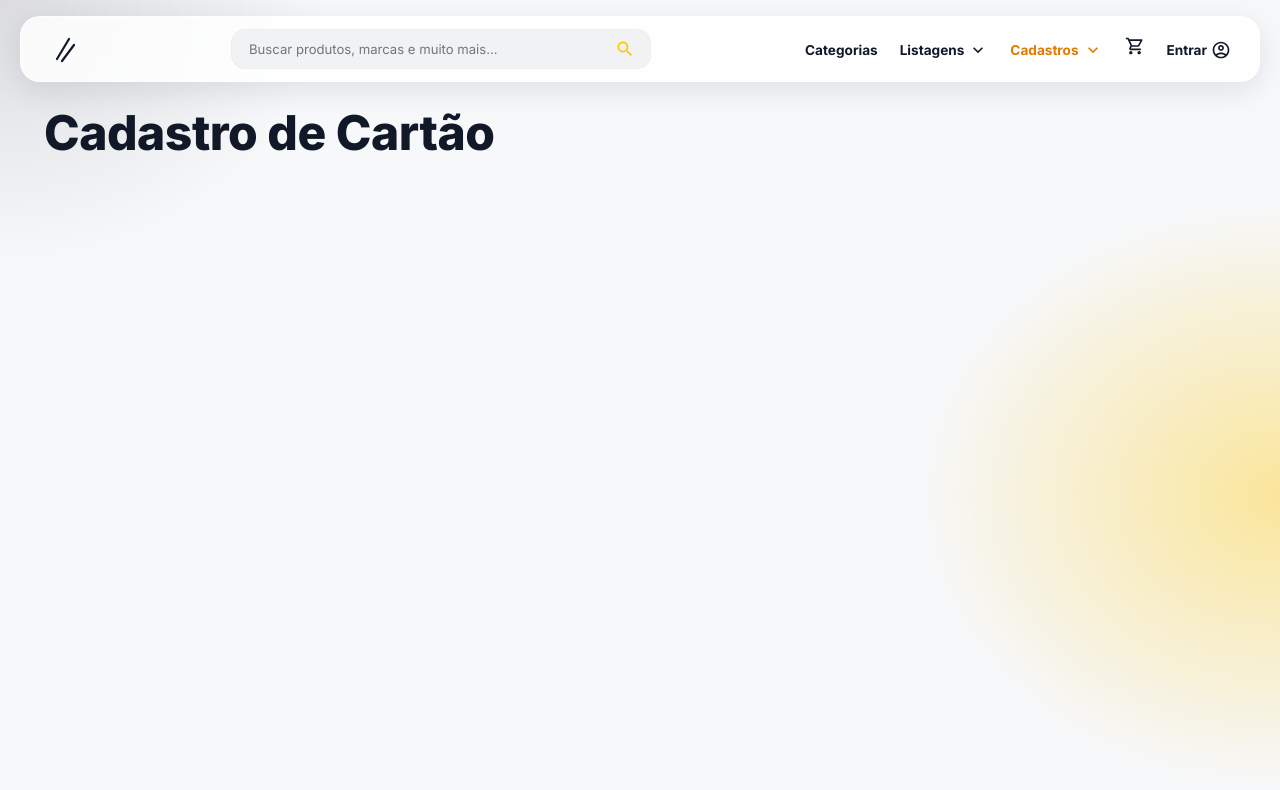
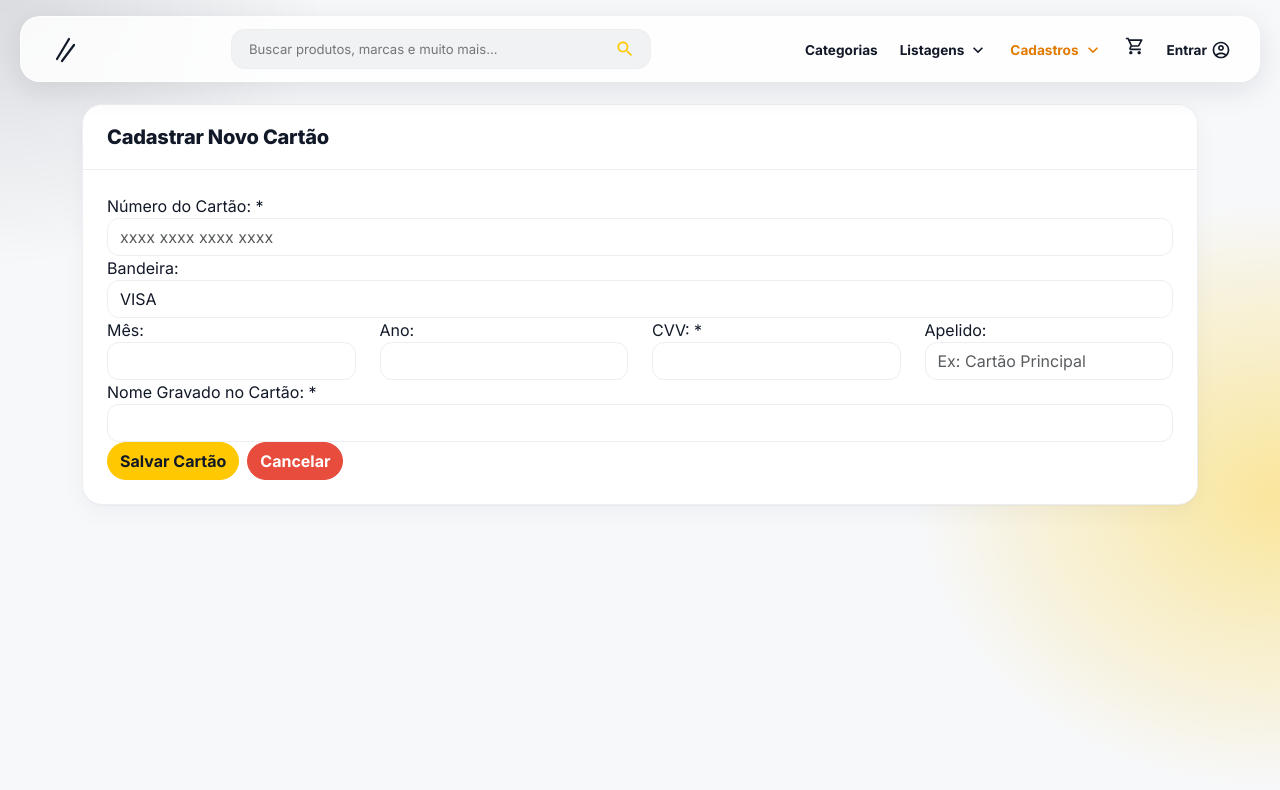
Before and after one commit to Fsp30/ecommerce-lp2, a React (Create React App) app: page /cadastro-cartao in a window 1280 px wide. Shown: the top 790 px of the page. Built offline with nearby package versions, Linux system fonts and the light colour scheme.

Commit message:
create register card credit

```diff
--- a/src/view/cadastro-cartao.js
+++ b/src/view/cadastro-cartao.js
@@ -1,10 +1,224 @@
-import React from "react";
+import React, { useState } from "react";
+import { useNavigate } from "react-router-dom";
+import axios from "axios";
+
+import Stack from "@mui/material/Stack";
+
+import Card from "../components/card";
+import FormGroup from "../components/form-group";
+import { mensagemSucesso, mensagemErro } from "../components/toastr";
+import { obterSessao } from "../config/sessao";
+import { BASE_URL } from "../config/axios";
+
+// Algoritmo de Luhn (RN06)
+function validoPorLuhn(numero) {
+    const digitos = numero.replace(/\D/g, "");
+    if (digitos.length < 13) return false;
+
+    let soma = 0;
+    let dobrar = false;
+
+    for (let i = digitos.length - 1; i >= 0; i--) {
+        let d = Number(digitos[i]);
+        if (dobrar) {
+            d *= 2;
+            if (d > 9) d -= 9;
+        }
+        soma += d;
+        dobrar = !dobrar;
+    }
+
+    return soma % 10 === 0;
+}
+
+const BANDEIRAS = ["VISA", "MASTERCARD", "ELO", "AMEX", "HIPERCARD"];
 
 function CadastroCartao() {
+    const navigate = useNavigate();
+    const baseURL = `${BASE_URL}/cartoes`;
+    const { clienteId } = obterSessao();
+
+    const [numeroCartao, setNumeroCartao] = useState("");
+    const [bandeira, setBandeira] = useState("VISA");
+    const [validadeMes, setValidadeMes] = useState("");
+    const [validadeAno, setValidadeAno] = useState("");
+    const [cvv, setCvv] = useState("");
+    const [apelido, setApelido] = useState("");
+    const [nomeTitular, setNomeTitular] = useState("");
+
+    const numeroLimpo = numeroCartao.replace(/\D/g, "");
+    const numeroValido = numeroLimpo.length >= 13 && validoPorLuhn(numeroLimpo);
+
+    function limpar() {
+        setNumeroCartao("");
+        setBandeira("VISA");
+        setValidadeMes("");
+        setValidadeAno("");
+        setCvv("");
+        setApelido("");
+        setNomeTitular("");
+    }
+
+    // function cancelar() {
+    //     navigate("/listagem-cartoes");
+    // }
+
+    async function salvar() {
+        if (!numeroValido) {
+            mensagemErro("Número do cartão inválido.");
+            return;
+        }
+        if (!validadeMes || !validadeAno) {
+            mensagemErro("Informe o mês e o ano de validade.");
+            return;
+        }
+        if (!cvv.trim()) {
+            mensagemErro("O campo CVV é obrigatório.");
+            return;
+        }
+        if (!nomeTitular.trim()) {
+            mensagemErro("O campo Nome Gravado no Cartão é obrigatório.");
+            return;
+        }
+
+        const primeiros4 = numeroLimpo.slice(0, 4);
+        const ultimos4 = numeroLimpo.slice(-4);
+
+        const data = {
+            idCliente: clienteId ? Number(clienteId) : null,
+            numeroHash: `hash_${primeiros4}********${ultimos4}`,
+            paymentToken: `tok_${Math.random().toString(36).slice(2, 10)}`,
+            bandeira,
+            nomeTitular: nomeTitular.trim().toUpperCase(),
+            validadeMes: Number(validadeMes),
+            validadeAno: Number(validadeAno),
+            apelido: apelido.trim(),
+            status: "ATIVO",
+        };
+
+        try {
+            await axios.post(baseURL, data, {
+                headers: { "Content-Type": "application/json" },
+            });
+            mensagemSucesso("Cartão cadastrado com sucesso!");
+            navigate("/listagem-cartoes");
+        } catch (error) {
+            mensagemErro(error.response?.data || "Erro ao salvar o cartão.");
+        }
+    }
+
     return (
-        <h1>
-            Cadastro de Cartão
-        </h1>
+        <div className="container">
+            <Card title="Cadastrar Novo Cartão">
+                <div className="row">
+                    <div className="col-lg-12">
+                        <div className="bs-component">
+                            <FormGroup label="Número do Cartão: *" htmlFor="inputNumero">
+                                <input
+                                    type="text"
+                                    id="inputNumero"
+                                    placeholder="xxxx xxxx xxxx xxxx"
+                                    value={numeroCartao}
+                                    className="form-control"
+                                    onChange={(e) => setNumeroCartao(e.target.value)}
+                                />
+                                {numeroLimpo.length >= 13 && (
+                                    <small style={{ color: numeroValido ? "var(--success)" : "var(--danger)" }}>
+                                        {numeroValido ? "✓ Válido" : "Número inválido"}
+                                    </small>
+                                )}
+                            </FormGroup>
+
+                            <FormGroup label="Bandeira:" htmlFor="selectBandeira">
+                                <select
+                                    id="selectBandeira"
+                                    value={bandeira}
+                                    className="form-control"
+                                    onChange={(e) => setBandeira(e.target.value)}
+                                >
+                                    {BANDEIRAS.map((b) => (
+                                        <option key={b} value={b}>
+                                            {b}
+                                        </option>
+                                    ))}
+                                </select>
+                            </FormGroup>
+
+                            <div className="row">
+                                <div className="col-md-3">
+                                    <FormGroup label="Mês:" htmlFor="inputMes">
+                                        <input
+                                            type="number"
+                                            min="1"
+                                            max="12"
+                                            id="inputMes"
+                                            value={validadeMes}
+                                            className="form-control"
+                                            onChange={(e) => setValidadeMes(e.target.value)}
+                                        />
+                                    </FormGroup>
+                                </div>
+                                <div className="col-md-3">
+                                    <FormGroup label="Ano:" htmlFor="inputAno">
+                                        <input
+                                            type="number"
+                                            min={new Date().getFullYear()}
+                                            id="inputAno"
+                                            value={validadeAno}
+                                            className="form-control"
+                                            onChange={(e) => setValidadeAno(e.target.value)}
+                                        />
+                                    </FormGroup>
+                                </div>
+                                <div className="col-md-3">
+                                    <FormGroup label="CVV: *" htmlFor="inputCvv">
+                                        <input
+                                            type="password"
+                                            maxLength={4}
+                                            id="inputCvv"
+                                            value={cvv}
+                                            className="form-control"
+                                            onChange={(e) => setCvv(e.target.value)}
+                                        />
+                                    </FormGroup>
+                                </div>
+                                <div className="col-md-3">
+                                    <FormGroup label="Apelido:" htmlFor="inputApelido">
+                                        <input
+                                            type="text"
+                                            placeholder="Ex: Cartão Principal"
+                                            id="inputApelido"
+                                            value={apelido}
+                                            className="form-control"
+                                            onChange={(e) => setApelido(e.target.value)}
+                                        />
+                                    </FormGroup>
+                                </div>
+                            </div>
+
+                            <FormGroup label="Nome Gravado no Cartão: *" htmlFor="inputNomeTitular">
+                                <input
+                                    type="text"
+                                    id="inputNomeTitular"
+                                    value={nomeTitular}
+                                    className="form-control"
+                                    onChange={(e) => setNomeTitular(e.target.value)}
+                                />
+                            </FormGroup>
+
+                            <Stack spacing={1} padding={1} direction="row">
+                                <button onClick={salvar} type="button" className="btn btn-warning">
+                                    Salvar Cartão
+                                </button>
+                                <button onClick={limpar} type="button" className="btn btn-danger">
+                                    Cancelar
+                                </button>
+                            </Stack>
+                        </div>
+                    </div>
+                </div>
+            </Card>
+        </div>
     );
 }
 
```
